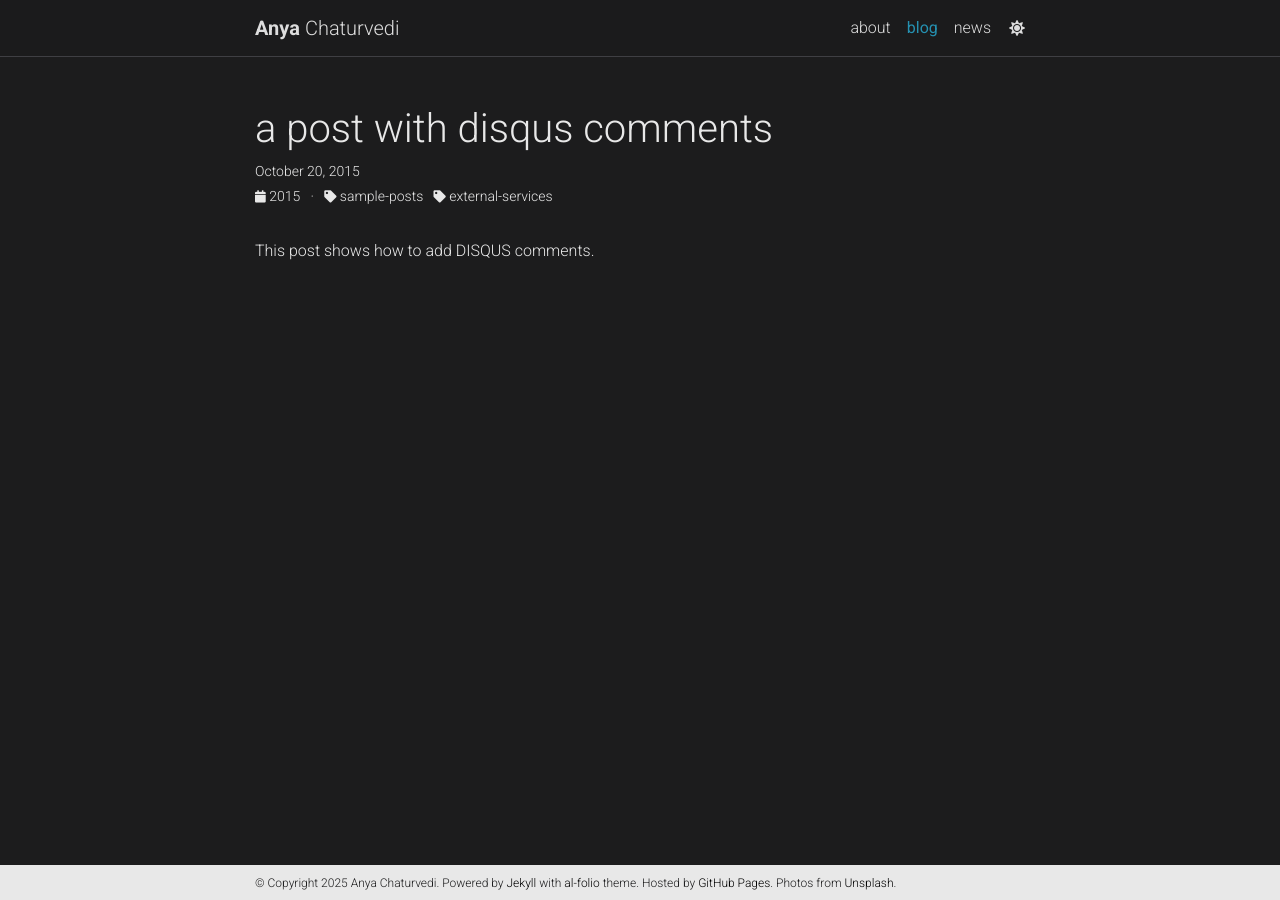
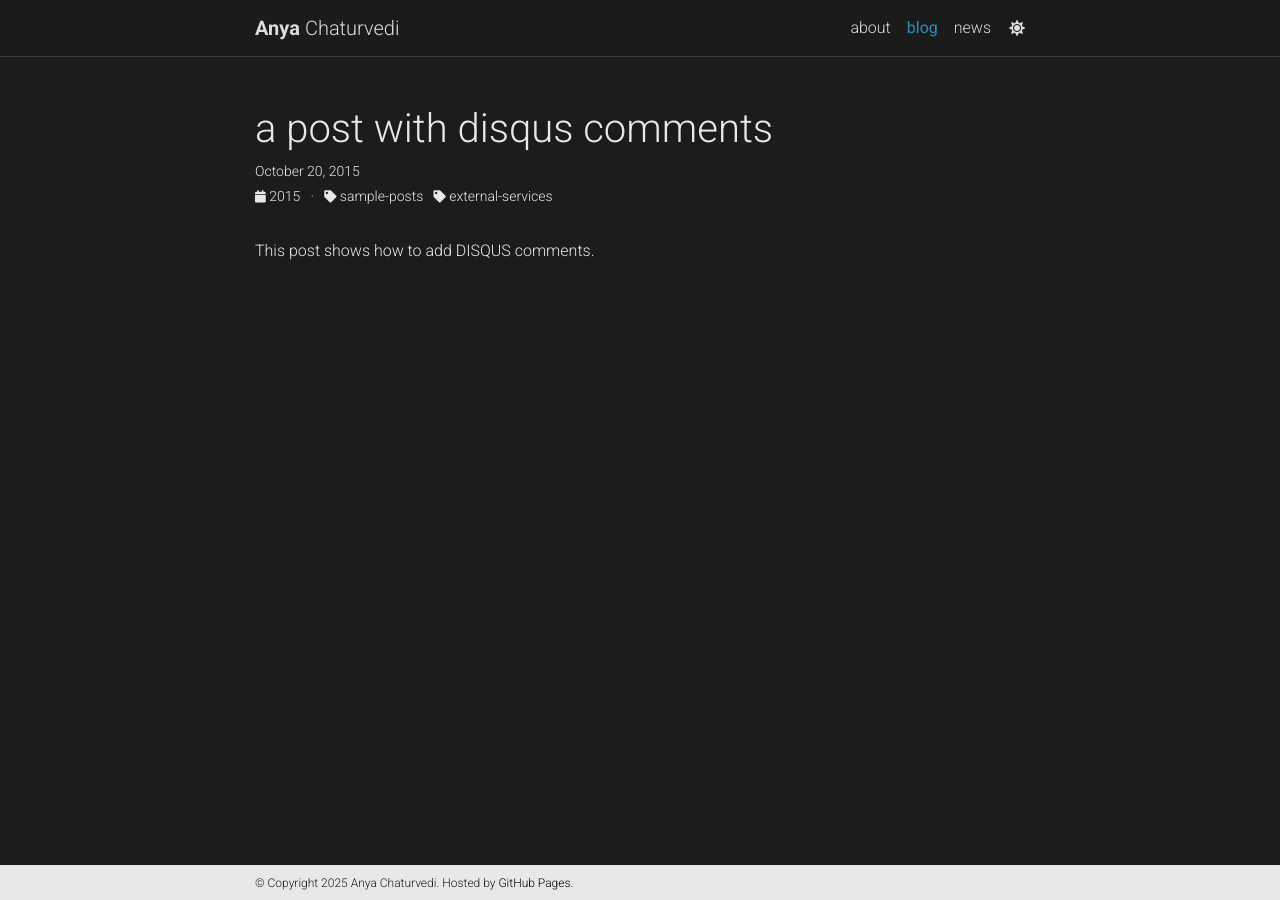
Before and after one commit to anyachaturvedi27/anyachaturvedi27.github.io, a Jekyll site: the page built from _posts/2015-10-20-disqus-comments.md, in a window 1280 px wide. Built offline with Jekyll 4.4.1, drawn with Linux system fonts in a browser that asks for light colours; full-size pictures stand in for the smaller copies a plugin makes; comment, search, counter and statistics services are not loaded; a style sheet for code colours, icons or effects is not loaded.

Commit message:
minor fixes

```diff
--- a/_config.yml
+++ b/_config.yml
@@ -8,12 +8,10 @@
 last_name: Chaturvedi
 email: anya.chaturvedi@asu.edu
 description: > # the ">" symbol means to ignore newlines until "footer_text:"
-  Making theory approachable—because good ideas shouldn’t be hard to read. Based on [*folio](https://github.com/bogoli/-folio) design.
+
 footer_text: >
-  Powered by <a href="https://jekyllrb.com/" target="_blank">Jekyll</a> with <a href="https://github.com/alshedivat/al-folio">al-folio</a> theme.
   Hosted by <a href="https://pages.github.com/" target="_blank">GitHub Pages</a>.
-  Photos from <a href="https://unsplash.com" target="_blank">Unsplash</a>.
-keywords: jekyll, jekyll-theme, academic-website, portfolio-website  # add your own keywords or leave empty
+keywords: #jekyll, jekyll-theme, academic-website, portfolio-website  # add your own keywords or leave empty
 
 lang: en # the language of your site (for example: en, fr, cn, ru, etc.)
 icon: ⚛️  # the emoji used as the favicon (alternatively, provide image name in /assets/img/)
@@ -150,15 +148,15 @@
   lang: en
 
 # Disqus comments (DEPRECATED)
-disqus_shortname: al-folio # put your disqus shortname
+# disqus_git shortname: al-folio # put your disqus shortname
 # https://help.disqus.com/en/articles/1717111-what-s-a-shortname
 
 # External sources.
 # If you have blog posts published on medium.com or other external sources,
 # you can display them in your blog by adding a link to the RSS feed.
 external_sources:
-  - name: medium.com
-    rss_url: https://medium.com/@al-folio/feed
+  # - name: medium.com
+    # rss_url: https://medium.com/@al-folio/feed
 
 # -----------------------------------------------------------------------------
 # Collections
```
